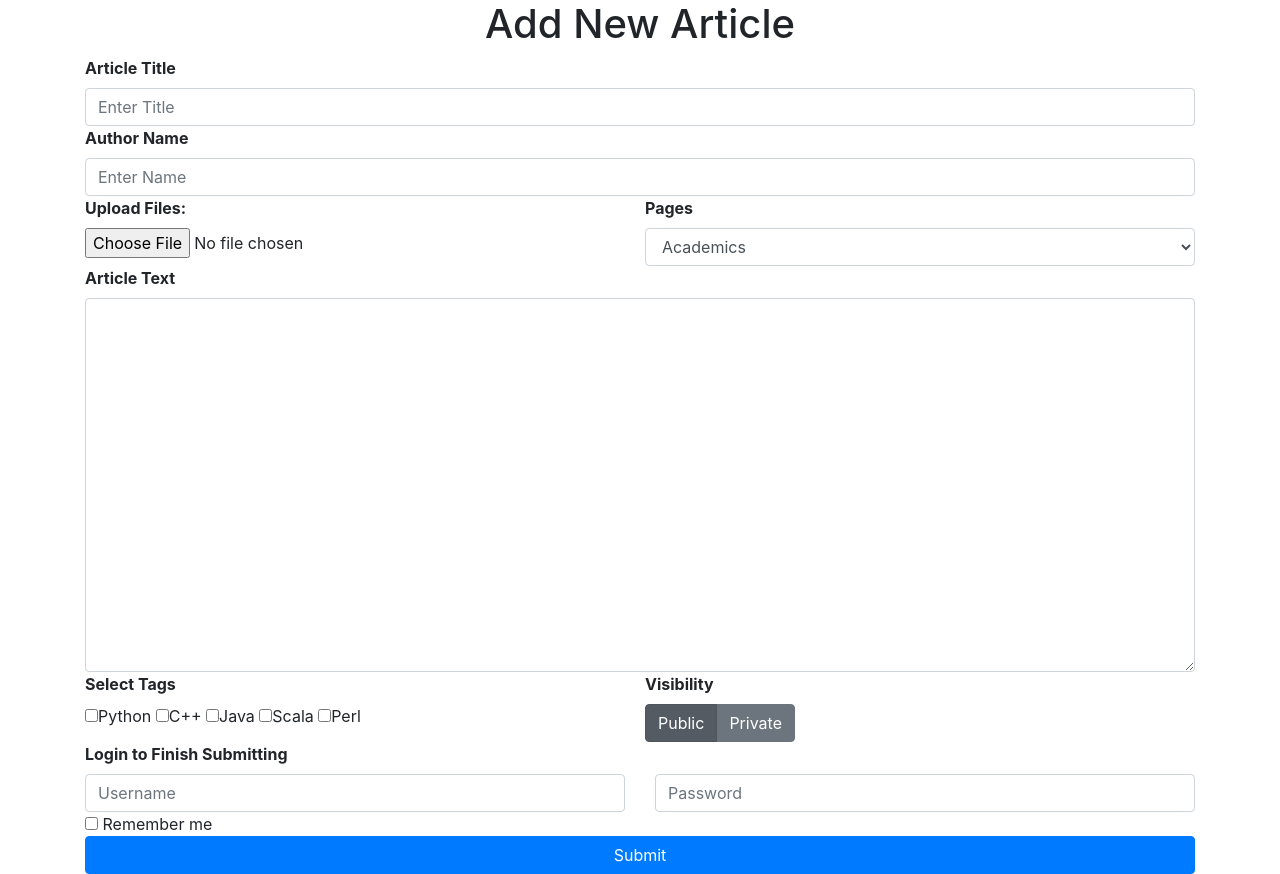
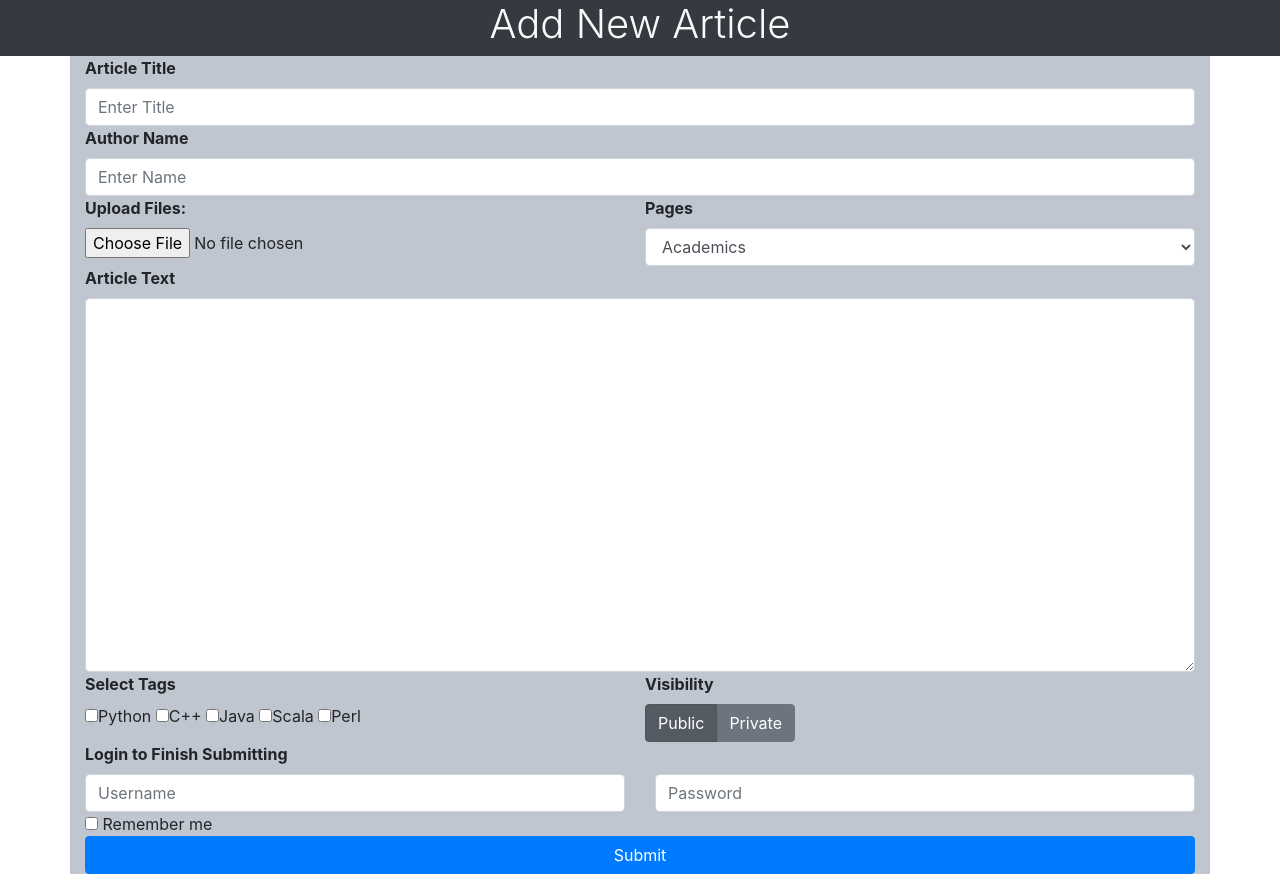
Before and after one commit to LEL-15/FirstWebsite, a plain HTML site: page form.html in a window 1280 px wide. Drawn offline with nearby package versions, Linux system fonts and the light colour scheme.

Commit message:
Prettier Form

```diff
--- a/form.html
+++ b/form.html
@@ -15,11 +15,11 @@
     <link rel='icon' href='griff.jpg' type='image/x-icon'/>
   </head>
   <body>
-    <div class="d-flex justify-content-center">
-      <h1>Add New Article</h1>
+    <div class="container-fluid bg-dark d-flex justify-content-center">
+      <h1 class = "text-light font-weight-light">Add New Article</h1>
     </div>
-	<div class="container">
-		<form action="mypage_bootstrap.html">
+	<div class="container " style="background-color:#c0c6cf">
+		<form action="mypage_bootstrap.html" style="background-color:#c0c6cf">
       <!-- Title -->
       <label for="inputTitle" class="font-weight-bold">Article Title </label>
       <input type="text" class="form-control" id="inputTitle" placeholder="Enter Title">
```
